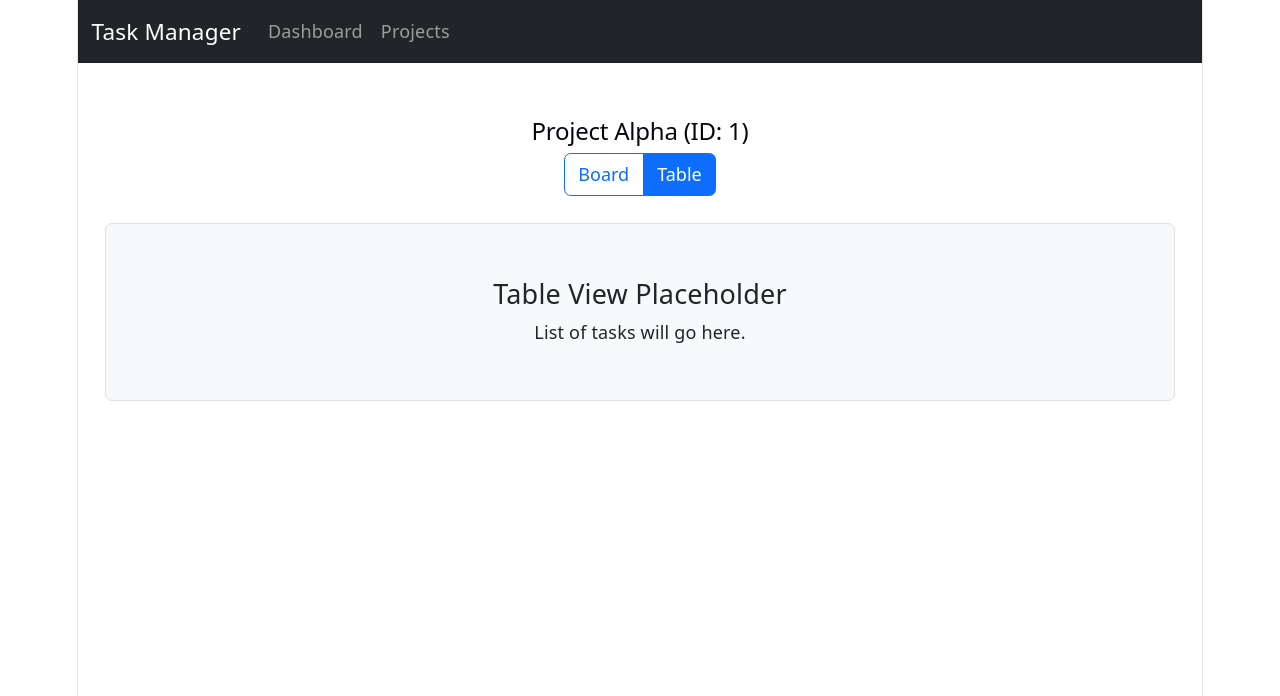
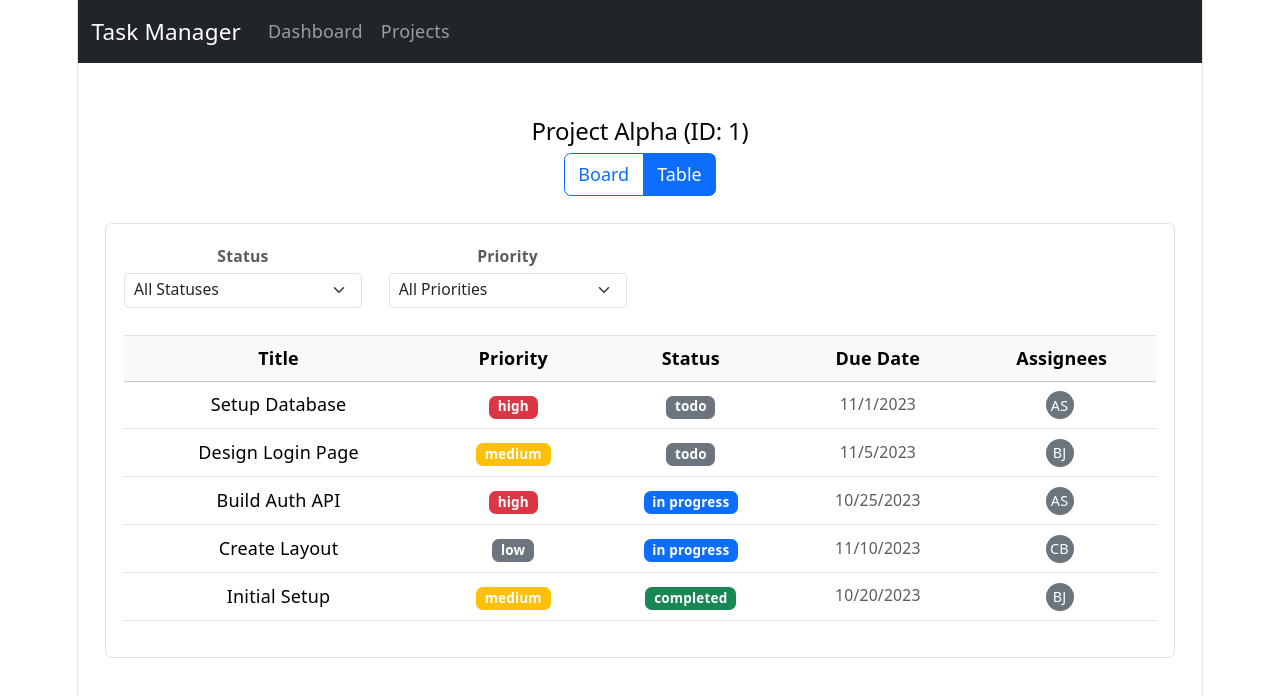
Before and after one commit to harshaayiniekathirgamanathan/Task-Management-Web-Project, a React (Vite) app in the folder client/: page /projects/1 in a window 1280 px wide. Both pictures are taken after a click on the button "Table". Shown: the top 696 px of the page. Built offline with nearby package versions, Linux system fonts and the light colour scheme; no server answers.

Commit message:
feat: add task table view with filters

```diff
--- /dev/null
+++ b/client/src/components/TaskTable.jsx
@@ -0,0 +1,154 @@
+import React, { useState } from 'react';
+import { Table, Badge, Form, Row, Col } from 'react-bootstrap';
+
+// Hard-coded tasks (we are duplicating the ones from the board for now)
+const dummyTasks = [
+    {
+        id: 1, title: 'Setup Database', priority: 'high', status: 'todo', due_date: '2023-11-01',
+        assignees: [{ id: 101, name: 'Alice Smith' }]
+    },
+    {
+        id: 2, title: 'Design Login Page', priority: 'medium', status: 'todo', due_date: '2023-11-05',
+        assignees: [{ id: 102, name: 'Bob Jones' }]
+    },
+    {
+        id: 3, title: 'Build Auth API', priority: 'high', status: 'in_progress', due_date: '2023-10-25',
+        assignees: [{ id: 101, name: 'Alice Smith' }]
+    },
+    {
+        id: 4, title: 'Create Layout', priority: 'low', status: 'in_progress', due_date: '2023-11-10',
+        assignees: [{ id: 103, name: 'Charlie Brown' }]
+    },
+    {
+        id: 5, title: 'Initial Setup', priority: 'medium', status: 'completed', due_date: '2023-10-20',
+        assignees: [{ id: 102, name: 'Bob Jones' }]
+    }
+];
+
+const TaskTable = () => {
+    // State for our filter dropdowns
+    const [statusFilter, setStatusFilter] = useState('');
+    const [priorityFilter, setPriorityFilter] = useState('');
+
+    // Filter the list of tasks before rendering them
+    const filteredTasks = dummyTasks.filter(task => {
+        // If filter is empty string (''), we match everything
+        const matchesStatus = statusFilter === '' || task.status === statusFilter;
+        const matchesPriority = priorityFilter === '' || task.priority === priorityFilter;
+        return matchesStatus && matchesPriority;
+    });
+
+    // Small helpers for colors and initials
+    const getPriorityVariant = (priority) => {
+        if (priority === 'high') return 'danger';
+        if (priority === 'medium') return 'warning';
+        return 'secondary';
+    };
+
+    const getStatusVariant = (status) => {
+        if (status === 'completed') return 'success';
+        if (status === 'in_progress') return 'primary';
+        return 'secondary';
+    };
+
+    const getInitials = (name) => {
+        if (!name) return '';
+        return name.split(' ').map(n => n[0]).join('').toUpperCase().substring(0, 2);
+    };
+
+    return (
+        <div className="bg-white p-3 rounded border">
+
+            {/* Filter Bar */}
+            <Row className="mb-4">
+                <Col xs={6} md={3}>
+                    <Form.Group>
+                        <Form.Label className="small text-muted fw-bold mb-1">Status</Form.Label>
+                        <Form.Select
+                            value={statusFilter}
+                            onChange={(e) => setStatusFilter(e.target.value)}
+                            size="sm"
+                        >
+                            <option value="">All Statuses</option>
+                            <option value="todo">To Do</option>
+                            <option value="in_progress">In Progress</option>
+                            <option value="completed">Completed</option>
+                        </Form.Select>
+                    </Form.Group>
+                </Col>
+
+                <Col xs={6} md={3}>
+                    <Form.Group>
+                        <Form.Label className="small text-muted fw-bold mb-1">Priority</Form.Label>
+                        <Form.Select
+                            value={priorityFilter}
+                            onChange={(e) => setPriorityFilter(e.target.value)}
+                            size="sm"
+                        >
+                            <option value="">All Priorities</option>
+                            <option value="high">High</option>
+                            <option value="medium">Medium</option>
+                            <option value="low">Low</option>
+                        </Form.Select>
+                    </Form.Group>
+                </Col>
+            </Row>
+
+            {/* Task Table */}
+            <Table responsive hover className="align-middle border-top">
+                <thead className="table-light">
+                    <tr>
+                        <th>Title</th>
+                        <th>Priority</th>
+                        <th>Status</th>
+                        <th>Due Date</th>
+                        <th>Assignees</th>
+                    </tr>
+                </thead>
+                <tbody>
+                    {filteredTasks.length > 0 ? (
+                        filteredTasks.map(task => (
+                            <tr key={task.id}>
+                                <td className="fw-medium">{task.title}</td>
+                                <td>
+                                    <Badge bg={getPriorityVariant(task.priority)}>
+                                        {task.priority}
+                                    </Badge>
+                                </td>
+                                <td>
+                                    <Badge bg={getStatusVariant(task.status)}>
+                                        {/* Replacing the underscore so "in_progress" looks nice */}
+                                        {task.status.replace('_', ' ')}
+                                    </Badge>
+                                </td>
+                                <td className="text-muted small">
+                                    {task.due_date ? new Date(task.due_date).toLocaleDateString() : '-'}
+                                </td>
+                                <td>
+                                    {task.assignees?.map(a => (
+                                        <span
+                                            key={a.id}
+                                            className="rounded-circle bg-secondary text-white d-inline-flex justify-content-center align-items-center me-1"
+                                            style={{ width: '28px', height: '28px', fontSize: '0.8rem' }}
+                                            title={a.name}
+                                        >
+                                            {getInitials(a.name)}
+                                        </span>
+                                    ))}
+                                </td>
+                            </tr>
+                        ))
+                    ) : (
+                        <tr>
+                            <td colSpan="5" className="text-center text-muted py-4">
+                                No tasks match your filters.
+                            </td>
+                        </tr>
+                    )}
+                </tbody>
+            </Table>
+        </div>
+    );
+};
+
+export default TaskTable;
--- a/client/src/pages/ProjectDetailPage.jsx
+++ b/client/src/pages/ProjectDetailPage.jsx
@@ -3,6 +3,8 @@ import { useParams } from 'react-router-dom';
 import { Container, ButtonGroup, Button } from 'react-bootstrap';
 import TaskCard from '../components/TaskCard';
 import TaskBoard from '../components/TaskBoard';
+import TaskTable from '../components/TaskTable';
+
 
 
 
@@ -43,12 +45,12 @@ const ProjectDetailPage = () => {
                         <TaskBoard />
                     </div>
                 ) : (
-
-                    <div className="p-5 border rounded bg-light text-center">
-                        <h4>Table View Placeholder</h4>
-                        <p>List of tasks will go here.</p>
+                    <div className="mt-3">
+                        <TaskTable />
                     </div>
                 )}
+
+
             </div>
         </Container>
     );
```
